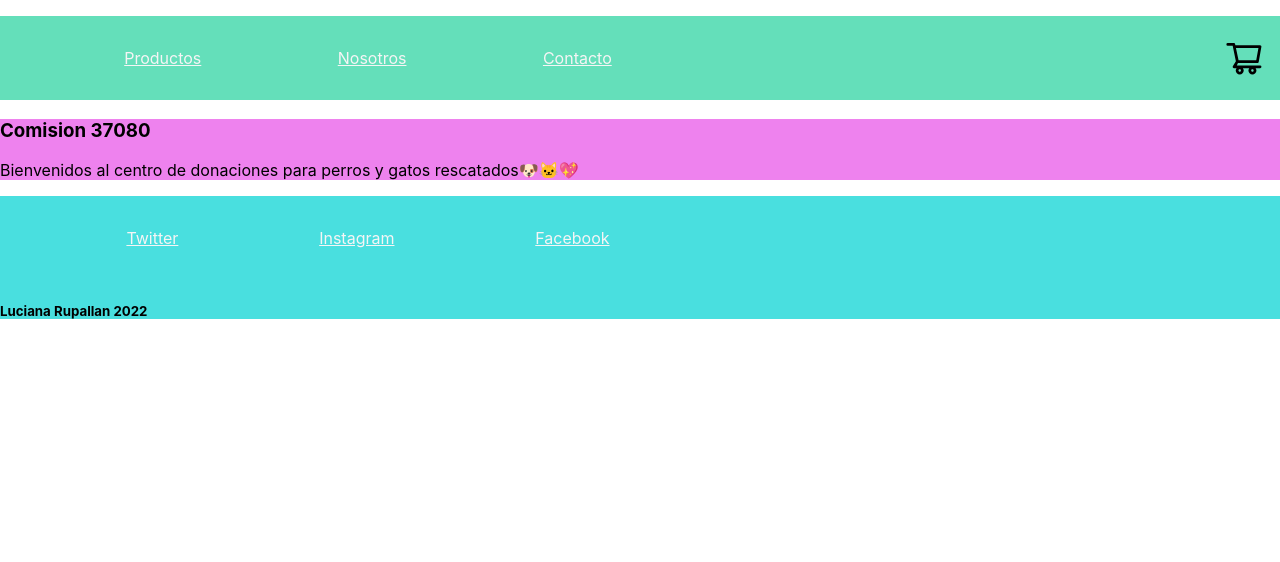
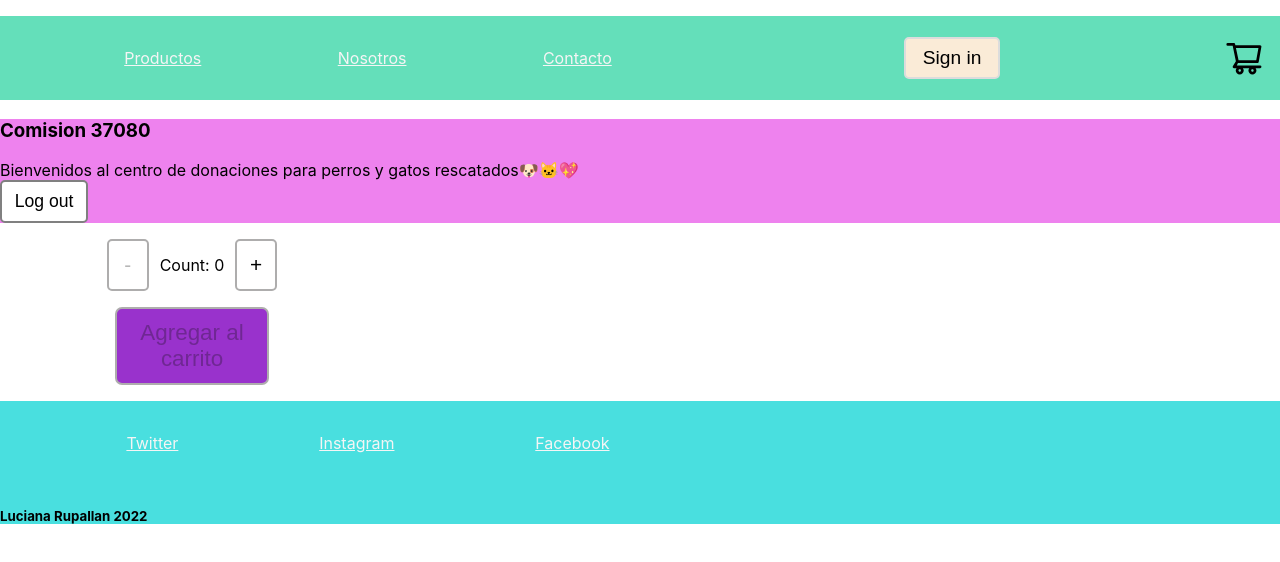
Before and after one commit to lrupallan/ecommerce, a React (Create React App) app: page / in a window 1280 px wide. Shown: the top 562 px of the page. Built offline with nearby package versions, Linux system fonts and the light colour scheme.

Commit message:
Counter y botones

```diff
--- a/src/App.js
+++ b/src/App.js
@@ -1,12 +1,14 @@
 import Header from './components/Header/Header'
 import Footer from './components/Footer/Footer'
 import Main from './components/Main/Main';
+import Counter from './components/Counter/Counter';
 
 const App = () => {
   return (
     <>
       <Header/>
       <Main test="Comision 37080"/>
+      <Counter />
       <Footer/>
     </>
   );
--- /dev/null
+++ b/src/components/Button/Button.jsx
@@ -0,0 +1,9 @@
+import estilos from'./button.module.css'
+
+const Button = ({value, variant}) => {
+  return (
+    <button className={estilos[variant]}>{value}</button>
+  )
+}
+
+export default Button;
--- /dev/null
+++ b/src/components/Button/button.module.css
@@ -0,0 +1,17 @@
+.secondary {
+  width: 5em;
+  background-color: white;
+  border: 2px solid gray;
+  border-radius: 5px;
+  font-size: 1.1em;
+  padding: 0.5em;
+}
+
+.primary {
+  width: 5em;
+  background-color: antiquewhite;
+  border: 2px solid gainsboro;
+  border-radius: 5px;
+  font-size: 1.2em;
+  padding: 0.4em;
+}
--- /dev/null
+++ b/src/components/Counter/Counter.jsx
@@ -0,0 +1,30 @@
+import React, {useState} from 'react';
+import estilos from './counter.module.css';
+
+const Counter = () => {
+
+
+  const [count, setCount] = useState(0);
+
+
+  const sumar = () => {
+    count < 10? setCount(count + 1) : alert("Alcanzaste el máximo");
+  };
+
+  const restar = () => {
+    setCount(count - 1)
+  }
+
+  return (
+    <div className={estilos.contenedorMain}>
+      <div className={estilos.contenedorSecundario}>
+      <button className={estilos.botonContador} onClick={restar} disabled={count === 0}>-</button>
+      <p>Count: {count}</p>
+      <button className={estilos.botonContador} onClick={sumar}>+</button>
+      </div>
+      <button className={estilos.botonCarrito} disabled={count === 0}>Agregar al carrito</button>
+    </div>
+  )
+}
+
+export default Counter;
--- /dev/null
+++ b/src/components/Counter/counter.module.css
@@ -0,0 +1,34 @@
+.contenedorMain {
+  display: flex;
+  flex-direction: column;
+  width: 30%;
+  justify-content: center;
+  align-items: center;
+}
+
+.contenedorSecundario {
+  display: flex;
+  flex-direction: row;
+  justify-content: space-evenly;
+  padding: 1em;
+  width: 50%;
+}
+
+.botonCarrito {
+  display: flex;
+  justify-content: center;
+  width: 40%;
+  padding: 0.5em;
+  font-size: 1.4em;
+  background-color: darkorchid;
+  border: 2px solid rgb(174, 173, 173);
+  border-radius: 7px;
+}
+
+.botonContador {
+  font-size: 1.3em;
+  width: 2em;
+  background-color: white;
+  border: 2px solid rgb(174, 173, 173);
+  border-radius: 5px;
+}
--- a/src/components/Main/Main.jsx
+++ b/src/components/Main/Main.jsx
@@ -1,6 +1,7 @@
 import React from 'react';
 import estilos from'./main.module.css';
 import ItemListContainer from '../ItemListContainer/ItemListContainer';
+import Button from '../Button/Button';
 const Main = (props) => {
 
   return (
@@ -8,6 +9,7 @@ const Main = (props) => {
         <section>
           <h3>{props.test}</h3>
           <ItemListContainer saludo='Bienvenidos al centro de donaciones para perros y gatos rescatados&#128054;&#128049;&#128150;'/>
+          <Button value='Log out' variant='secondary'/>
         </section>
 
       </main>
--- a/src/components/Navbar/Navbar.jsx
+++ b/src/components/Navbar/Navbar.jsx
@@ -1,6 +1,7 @@
 import estilos from './navbar.module.css';
 import CartWidget from '../CartWidget/CartWidget';
 import React from 'react';
+import Button from '../Button/Button';
 
 const Navbar = (props) => {
 
@@ -19,6 +20,7 @@ const Navbar = (props) => {
               <a href='https://google.com'>Contacto</a>
             </li>
           </ul>
+          <Button value='Sign in' variant='primary'/>
           <CartWidget/>
         </nav>
       );
```
